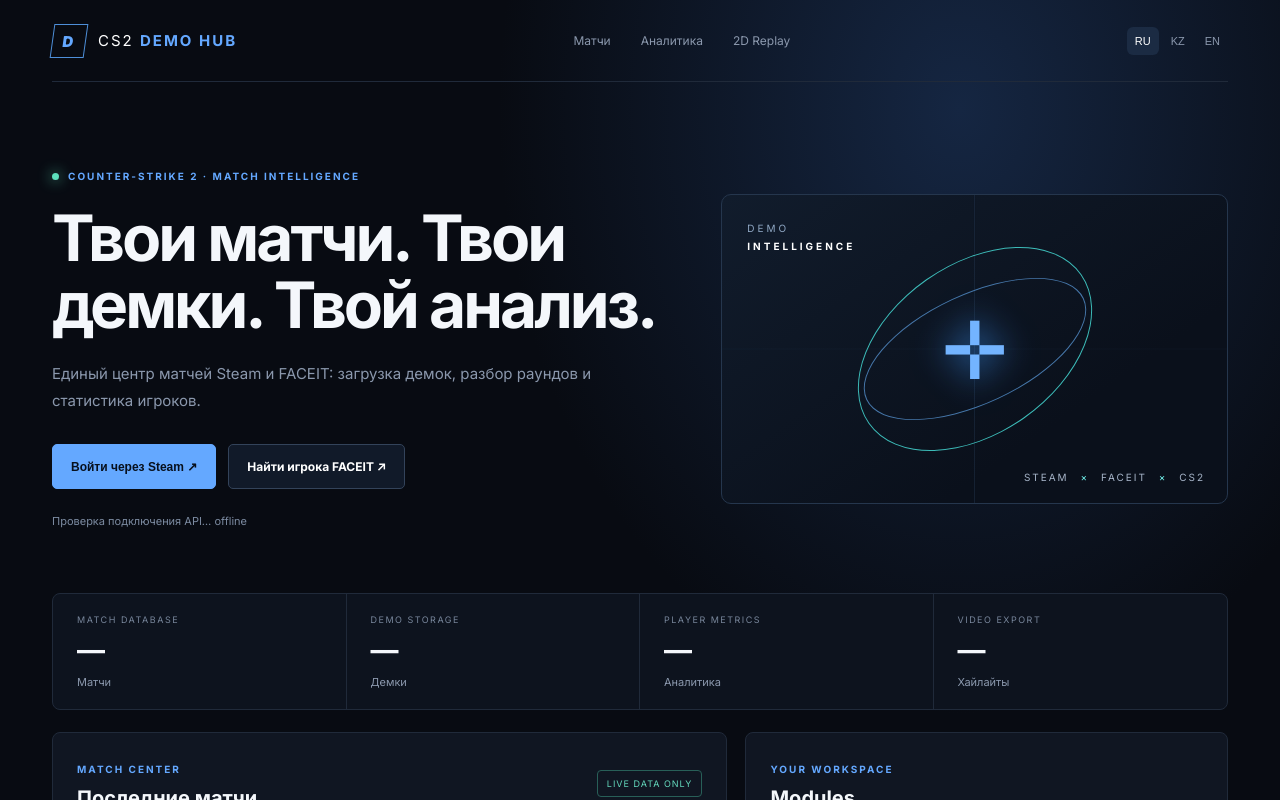
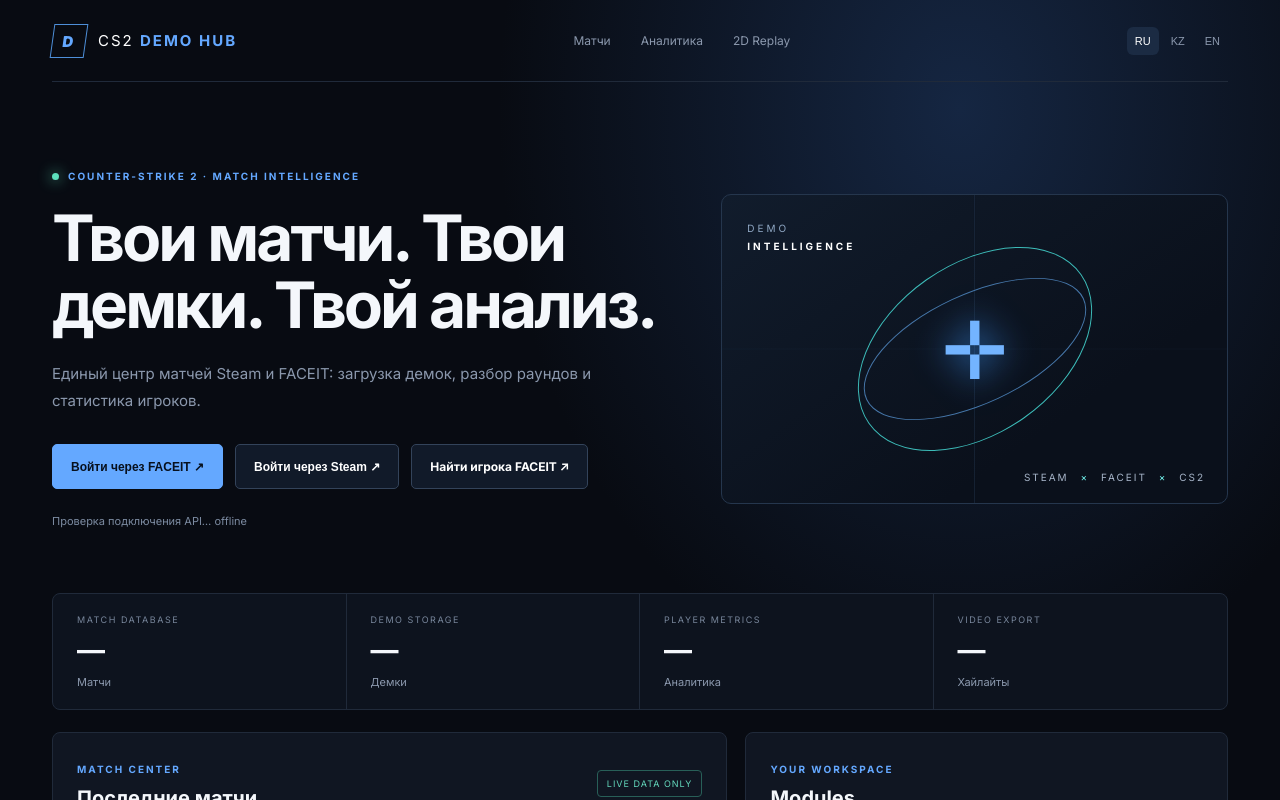
Before and after one commit to Erbolatnur/Bot, a Next.js app in the folder frontend/: page / in a window 1280 px wide. Shown: the top 800 px of the page. Built offline with nearby package versions, Linux system fonts and the light colour scheme; no server answers.

Commit message:
Add FACEIT account sign-in button and session status

```diff
--- a/frontend/app/page.tsx
+++ b/frontend/app/page.tsx
@@ -5,9 +5,9 @@ type Locale = 'ru' | 'kz' | 'en';
 type FaceitPlayer = { player_id: string; nickname: string; avatar?: string; country?: string; games?: Record<string, { skill_level?: number; faceit_elo?: number }> };
 const API = (process.env.NEXT_PUBLIC_API_URL || 'http://localhost:8000').replace(/\/$/, '');
 const copy = {
- ru: { eyebrow:'COUNTER-STRIKE 2 · MATCH INTELLIGENCE', title:'Твои матчи. Твои демки. Твой анализ.', subtitle:'Единый центр матчей Steam и FACEIT: загрузка демок, разбор раундов и статистика игроков.', steam:'Войти через Steam', faceit:'Найти игрока FACEIT', matches:'Матчи', demos:'Демки', analytics:'Аналитика', replay:'2D Replay', highlights:'Хайлайты', recent:'Последние матчи', empty:'Матчи появятся после подключения источника. Мы не показываем вымышленные матчи или ссылки.', status:'Проверка подключения API…', soon:'Реальные данные · Без вымышленных матчей', nickname:'Никнейм FACEIT', search:'Поиск', loading:'Ищем…', notConfigured:'FACEIT API пока не настроен на сервере. Добавьте FACEIT_API_KEY в Render.', noPlayers:'Игроки не найдены.', steamConnected:'Steam успешно подключён.', steamWait:'Steam авторизация будет доступна после настройки секретного ключа сервера.' },
- kz: { eyebrow:'COUNTER-STRIKE 2 · MATCH INTELLIGENCE', title:'Матчтарың. Демо-файлдарың. Талдауың.', subtitle:'Steam және FACEIT матчтары: демо жүктеу, раундтарды талдау және ойыншы статистикасы.', steam:'Steam арқылы кіру', faceit:'FACEIT ойыншысын іздеу', matches:'Матчтар', demos:'Демолар', analytics:'Талдау', replay:'2D Replay', highlights:'Үздік сәттер', recent:'Соңғы матчтар', empty:'Дереккөз қосылғаннан кейін матчтар осында көрінеді. Жалған матчтар көрсетілмейді.', status:'API байланысы тексерілуде…', soon:'Нақты деректер · Жалған матчтарсыз', nickname:'FACEIT никнеймі', search:'Іздеу', loading:'Іздеу…', notConfigured:'FACEIT API серверде бапталмаған. Render-ге FACEIT_API_KEY қосыңыз.', noPlayers:'Ойыншылар табылмады.', steamConnected:'Steam сәтті қосылды.', steamWait:'Steam кіру сервер құпия кілті бапталғаннан кейін қолжетімді болады.' },
- en: { eyebrow:'COUNTER-STRIKE 2 · MATCH INTELLIGENCE', title:'Your matches. Your demos. Your analysis.', subtitle:'One hub for Steam and FACEIT matches: demo downloads, round review and player analytics.', steam:'Sign in with Steam', faceit:'Find FACEIT player', matches:'Matches', demos:'Demos', analytics:'Analytics', replay:'2D Replay', highlights:'Highlights', recent:'Recent matches', empty:'Matches appear here after a provider is connected. No fake matches or links.', status:'Checking API connection…', soon:'Live data · No fabricated matches', nickname:'FACEIT nickname', search:'Search', loading:'Searching…', notConfigured:'FACEIT API is not configured on the server. Add FACEIT_API_KEY in Render.', noPlayers:'No players found.', steamConnected:'Steam connected successfully.', steamWait:'Steam sign-in becomes available after the server secret is configured.' }
+ ru: { eyebrow:'COUNTER-STRIKE 2 · MATCH INTELLIGENCE', title:'Твои матчи. Твои демки. Твой анализ.', subtitle:'Единый центр матчей Steam и FACEIT: загрузка демок, разбор раундов и статистика игроков.', steam:'Войти через Steam', faceitLogin:'Войти через FACEIT', faceit:'Найти игрока FACEIT', matches:'Матчи', demos:'Демки', analytics:'Аналитика', replay:'2D Replay', highlights:'Хайлайты', recent:'Последние матчи', empty:'Матчи появятся после подключения источника. Мы не показываем вымышленные матчи или ссылки.', status:'Проверка подключения API…', soon:'Реальные данные · Без вымышленных матчей', nickname:'Никнейм FACEIT', search:'Поиск', loading:'Ищем…', notConfigured:'FACEIT API пока не настроен на сервере. Добавьте FACEIT_API_KEY в Render.', noPlayers:'Игроки не найдены.', steamConnected:'Steam успешно подключён.', steamWait:'Steam авторизация будет доступна после настройки секретного ключа сервера.' },
+ kz: { eyebrow:'COUNTER-STRIKE 2 · MATCH INTELLIGENCE', title:'Матчтарың. Демо-файлдарың. Талдауың.', subtitle:'Steam және FACEIT матчтары: демо жүктеу, раундтарды талдау және ойыншы статистикасы.', steam:'Steam арқылы кіру', faceitLogin:'FACEIT арқылы кіру', faceit:'FACEIT ойыншысын іздеу', matches:'Матчтар', demos:'Демолар', analytics:'Талдау', replay:'2D Replay', highlights:'Үздік сәттер', recent:'Соңғы матчтар', empty:'Дереккөз қосылғаннан кейін матчтар осында көрінеді. Жалған матчтар көрсетілмейді.', status:'API байланысы тексерілуде…', soon:'Нақты деректер · Жалған матчтарсыз', nickname:'FACEIT никнеймі', search:'Іздеу', loading:'Іздеу…', notConfigured:'FACEIT API серверде бапталмаған. Render-ге FACEIT_API_KEY қосыңыз.', noPlayers:'Ойыншылар табылмады.', steamConnected:'Steam сәтті қосылды.', steamWait:'Steam кіру сервер құпия кілті бапталғаннан кейін қолжетімді болады.' },
+ en: { eyebrow:'COUNTER-STRIKE 2 · MATCH INTELLIGENCE', title:'Your matches. Your demos. Your analysis.', subtitle:'One hub for Steam and FACEIT matches: demo downloads, round review and player analytics.', steam:'Sign in with Steam', faceitLogin:'Sign in with FACEIT', faceit:'Find FACEIT player', matches:'Matches', demos:'Demos', analytics:'Analytics', replay:'2D Replay', highlights:'Highlights', recent:'Recent matches', empty:'Matches appear here after a provider is connected. No fake matches or links.', status:'Checking API connection…', soon:'Live data · No fabricated matches', nickname:'FACEIT nickname', search:'Search', loading:'Searching…', notConfigured:'FACEIT API is not configured on the server. Add FACEIT_API_KEY in Render.', noPlayers:'No players found.', steamConnected:'Steam connected successfully.', steamWait:'Steam sign-in becomes available after the server secret is configured.' }
 };
 export default function Home() {
  const [locale,setLocale] = useState<Locale>('ru');
@@ -17,11 +17,13 @@ export default function Home() {
  const [busy,setBusy] = useState(false);
  const [apiStatus,setApiStatus] = useState('checking');
  const [steamId,setSteamId] = useState<string|null>(null);
+ const [faceitUser,setFaceitUser] = useState<{nickname?:string;sub?:string;picture?:string}|null>(null);
  const t = copy[locale];
  useEffect(() => {
    fetch(API + '/api/v1/status').then(async r => { if(!r.ok) throw new Error(); const d=await r.json(); setApiStatus(d.integrations?.faceit_data_api || 'online'); })
      .catch(() => setApiStatus('offline'));
    fetch(API + '/api/v1/auth/me',{credentials:'include'}).then(r=>r.json()).then(d=>{if(d.authenticated)setSteamId(d.steam_id)}).catch(()=>{});
+   fetch(API + '/api/v1/auth/faceit/me',{credentials:'include'}).then(r=>r.json()).then(d=>{if(d.authenticated)setFaceitUser(d.user)}).catch(()=>{});
  }, []);
  async function searchFaceit(e:FormEvent) {
    e.preventDefault(); if(nickname.trim().length<2)return;
@@ -36,8 +38,9 @@ export default function Home() {
    finally { setBusy(false); }
  }
  const steamLogin = () => { window.location.href=API+'/api/v1/auth/steam/login'; };
+ const faceitLogin = () => { window.location.href=API+'/api/v1/auth/faceit/login'; };
  return <main className="shell"><header className="topbar"><a className="brand" href="#"><span className="brand-mark">D</span><span>CS2 <b>DEMO HUB</b></span></a><nav><a href="#matches">{t.matches}</a><a href="#analytics">{t.analytics}</a><a href="#replay">{t.replay}</a></nav><div className="locale">{(['ru','kz','en'] as Locale[]).map(x=><button key={x} className={locale===x?'active':''} onClick={()=>setLocale(x)}>{x.toUpperCase()}</button>)}</div></header>
- <section className="hero"><div className="hero-copy"><div className="eyebrow"><span className="pulse"/>{t.eyebrow}</div><h1>{t.title}</h1><p>{t.subtitle}</p><div className="actions"><button className="primary" onClick={steamLogin}>{steamId ? 'Steam · '+steamId : t.steam} ↗</button><a className="secondary button-link" href="#faceit">{t.faceit} ↗</a></div><div className="fine">{steamId ? t.steamConnected : t.status+' '+apiStatus}</div></div><div className="hero-art"><div className="orbit orbit-one"/><div className="orbit orbit-two"/><div className="crosshair">✛</div><div className="art-label">DEMO<br/><strong>INTELLIGENCE</strong></div><div className="art-bottom">STEAM <i>×</i> FACEIT <i>×</i> CS2</div></div></section>
+ <section className="hero"><div className="hero-copy"><div className="eyebrow"><span className="pulse"/>{t.eyebrow}</div><h1>{t.title}</h1><p>{t.subtitle}</p><div className="actions"><button className="primary" onClick={faceitLogin}>{faceitUser ? 'FACEIT · '+(faceitUser.nickname||faceitUser.sub||'connected') : t.faceitLogin} ↗</button><button className="secondary" onClick={steamLogin}>{steamId ? 'Steam · '+steamId : t.steam} ↗</button><a className="secondary button-link" href="#faceit">{t.faceit} ↗</a></div><div className="fine">{faceitUser ? 'FACEIT account connected · '+(faceitUser.nickname||faceitUser.sub||'') : (steamId ? t.steamConnected : t.status+' '+apiStatus)}</div></div><div className="hero-art"><div className="orbit orbit-one"/><div className="orbit orbit-two"/><div className="crosshair">✛</div><div className="art-label">DEMO<br/><strong>INTELLIGENCE</strong></div><div className="art-bottom">STEAM <i>×</i> FACEIT <i>×</i> CS2</div></div></section>
  <section className="stats" id="analytics">{[[t.matches,'—','MATCH DATABASE'],[t.demos,'—','DEMO STORAGE'],[t.analytics,'—','PLAYER METRICS'],[t.highlights,'—','VIDEO EXPORT']].map(([label,value,sub])=><article className="stat" key={sub}><span>{sub}</span><strong>{value}</strong><small>{label}</small></article>)}</section>
  <section className="content-grid" id="matches"><article className="panel recent"><div className="panel-head"><div><span className="eyebrow">MATCH CENTER</span><h2>{t.recent}</h2></div><span className="tag">LIVE DATA ONLY</span></div><div className="empty"><div className="empty-icon">⌁</div><p>{t.empty}</p></div></article><article className="panel modules" id="replay"><span className="eyebrow">YOUR WORKSPACE</span><h2>Modules</h2>{[t.demos,t.analytics,t.replay,t.highlights].map((x,i)=><div className="module-row" key={x}><span className="module-number">0{i+1}</span><b>{x}</b><span className="module-state">{i===0?'API INTEGRATION':'PLANNED'}</span></div>)}</article></section>
  <section className="panel faceit-panel" id="faceit"><div className="panel-head"><div><span className="eyebrow">FACEIT DATA API</span><h2>{t.faceit}</h2></div><span className="tag">{apiStatus==='configured'?'CONNECTED':'SETUP REQUIRED'}</span></div><form className="faceit-search" onSubmit={searchFaceit}><input value={nickname} onChange={e=>setNickname(e.target.value)} placeholder={t.nickname} minLength={2} maxLength={32}/><button className="primary" disabled={busy||nickname.trim().length<2}>{busy?t.loading:t.search}</button></form>{error&&<p className="error-message">{error}</p>}{players.length>0&&<div className="players-list">{players.map(p=><article className="player-card" key={p.player_id}><div className="player-avatar">{p.avatar?<img src={p.avatar} alt=""/>:<span>{p.nickname?.slice(0,1)?.toUpperCase()}</span>}</div><div><b>{p.nickname}</b><small>{p.country||'—'} · {p.games?.cs2?.faceit_elo ? p.games.cs2.faceit_elo+' ELO' : 'CS2'}</small></div><a href={API+'/api/v1/faceit/players/'+encodeURIComponent(p.player_id)+'/matches'} target="_blank" rel="noreferrer">Матчи ↗</a></article>)}</div>}</section>
```
